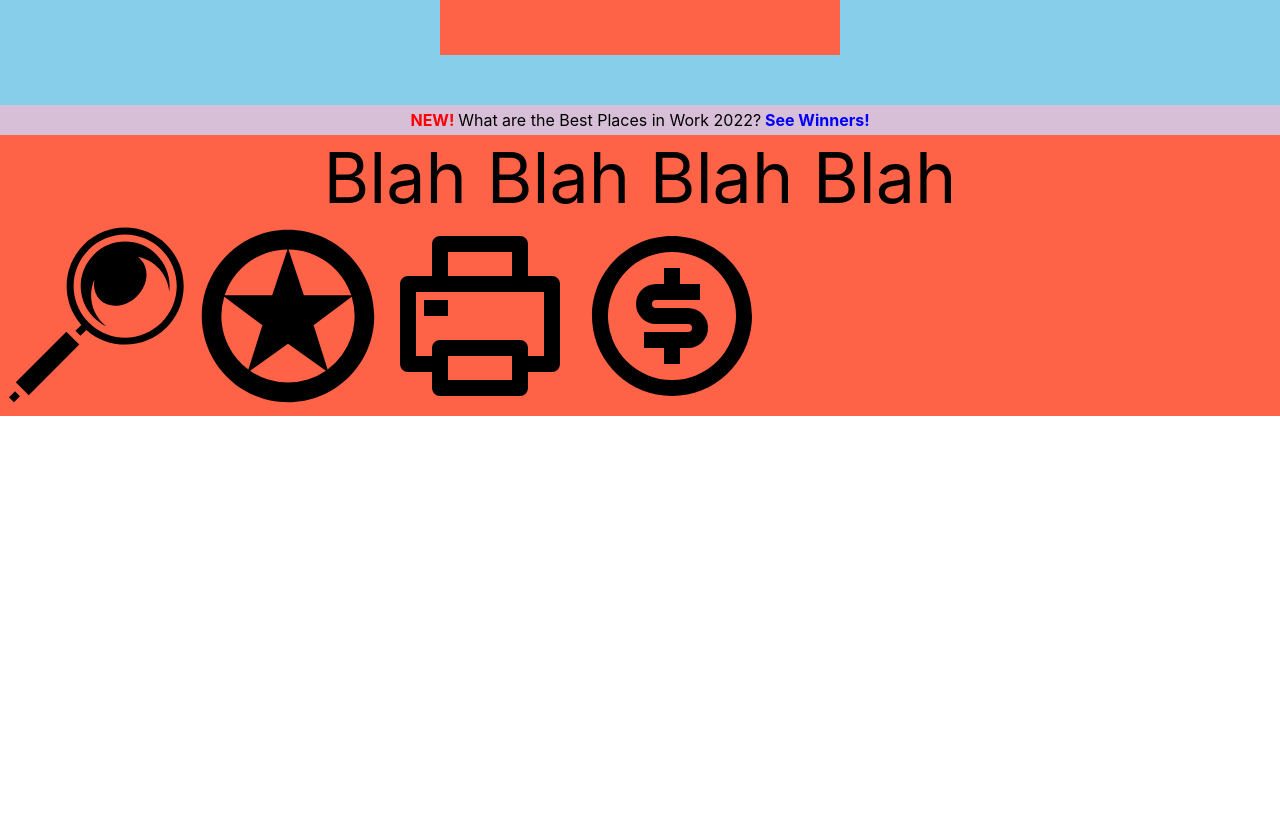
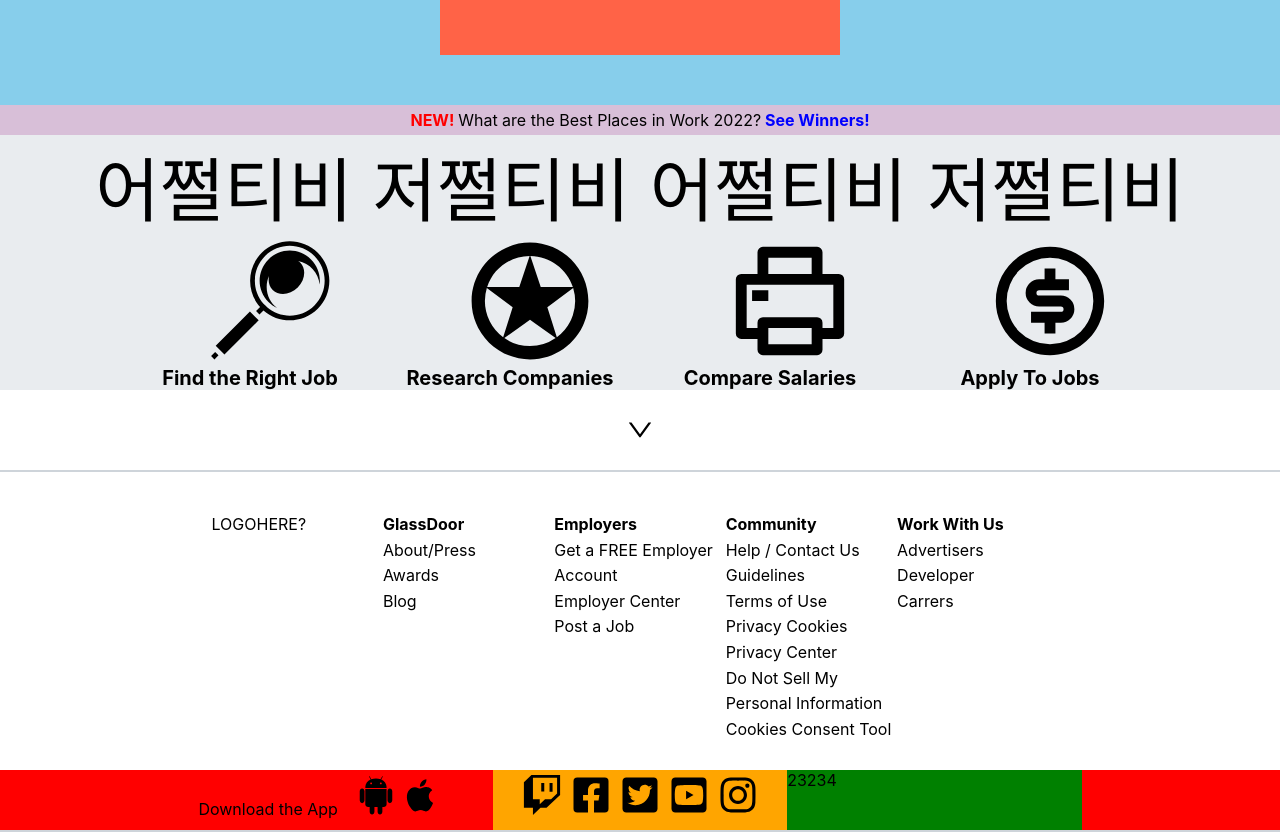
Before and after one commit to ddeongkyu/hong-homework, a React (Create React App) app: page / in a window 1280 px wide. Shown: the part 440-1272 px from the top of the page. Before the commit the page ends 856 px from the top, so only its background shows below. Built offline with nearby package versions, Linux system fonts and the light colour scheme.

Commit message:
Creating Basic Components Day2

```diff
--- a/src/components/Footer.js
+++ b/src/components/Footer.js
@@ -2,32 +2,236 @@
 import styled from "styled-components";
 import { RiMoneyDollarCircleLine, RiPrinterLine } from "react-icons/ri";
 import { GiAlliedStar, GiMagnifyingGlass } from "react-icons/gi";
+import { AiOutlineDown, AiOutLineUp } from "react-icons/ai";
+import { DiAndroid, DiApple } from "react-icons/di";
+import {
+  FaInstagram,
+  FaFacebookSquare,
+  FaTwitterSquare,
+  FaTwitch,
+  FaYoutubeSquare,
+} from "react-icons/fa";
 
 const FooterMainContainer = styled.div`
   width: 100%;
   height: 100%;
-  background: tomato;
+  background: #e9ecef;
 `;
 const TextBlock = styled.div`
   font-size: 70px;
   text-align: center;
   color: black;
 `;
+const IconContaner = styled.div`
+  margin-left: 120px;
+  margin-right: 120px;
+  display: flex;
+  align-items: center;
+  justify-content: center;
+`;
+const GlassBlock = styled.div`
+  width: 25%;
+  float: left;
+  background: #e9ecef;
+`;
+const StarBlock = styled.div`
+  width: 25%;
+  float: left;
+  background: #e9ecef;
+`;
+const DollorBlock = styled.div`
+  width: 25%;
+  float: left;
+  background: #e9ecef;
+`;
+const PrintBlock = styled.div`
+  width: 25%;
+  float: left;
+  background: #e9ecef;
+`;
+const FooterTextBlock = styled.div`
+  font-size: 20px;
+  text-align: center;
+  font-weight: bold;
+`;
+const FooterClick = styled.div`
+  width: 100%;
+  height: 80px;
+  display: flex;
+  align-items: center;
+  justify-content: center;
+`;
+
+const FooterBottom = styled.div`
+  width: 100%;
+  height: 300px;
+  border-top: 2px solid #ced4da;
+  box-sizing: border-box;
+`;
+const FooterBottomContainer = styled.div`
+  width: 100%;
+  height: 150px;
+  box-sizing: border-box;
+  display: flex;
+  justify-content: center;
+`;
+const FooterBottomInformation = styled.div`
+  width: 13%;
+  margin-right: 5px;
+  box-sizing: border-box;
+  margin-top: 40px;
+  line-height: 160%;
+`;
+const FooterBottomLogoBlock = styled.div`
+  width: 100%;
+  display: flex;
+  justify-content: center;
+  boox-sizing: border-box;
+  height: 60px;
+  background: red;
+  border-bottom: 2px solid #ced4da;
+`;
+const DownloadAppBlock = styled.div`
+  width: 23%;
+`;
+const TwitterLogoBlock = styled.div`
+  background: orange;
+  width: 23%;
+  text-align: center;
+`;
+const SelectBlock = styled.div`
+  background: green;
+  width: 23%;
+`;
 function Footer() {
+  const onClick = () => {
+    console.log("ㅇㅓ쩔티비");
+  };
   return (
+    <>
       <FooterMainContainer>
-      <TextBlock>Blah Blah Blah Blah</TextBlock>
-
+        <TextBlock>어쩔티비 저쩔티비 어쩔티비 저쩔티비</TextBlock>
+        <IconContaner>
+          <GlassBlock>
             <GiMagnifyingGlass
-        style={{ width: "15%", height: "15%", marginLeft: "" }}
+              style={{
+                width: "50%",
+                height: "10%",
+                marginLeft: "85px",
+                display: "flex",
+                alignItems: "center",
+                justifyContent: "center",
+              }}
             />
-      <GiAlliedStar style={{ width: "15%", height: "15%", marginLeft: "" }} />
-
-      <RiPrinterLine style={{ width: "15%", height: "15%", marginLeft: "" }} />
+            <FooterTextBlock>Find the Right Job</FooterTextBlock>
+          </GlassBlock>
+          <StarBlock>
+            <GiAlliedStar
+              style={{
+                width: "50%",
+                height: "10%",
+                marginLeft: "85px",
+                display: "flex",
+                alignItems: "center",
+                justifyContent: "center",
+              }}
+            />
+            <FooterTextBlock>Research Companies</FooterTextBlock>
+          </StarBlock>
+          <PrintBlock>
+            <RiPrinterLine
+              style={{
+                width: "50%",
+                height: "10%",
+                marginLeft: "85px",
+                display: "flex",
+                alignItems: "center",
+                justifyContent: "center",
+              }}
+            />
+            <FooterTextBlock>Compare Salaries</FooterTextBlock>
+          </PrintBlock>
+          <DollorBlock>
             <RiMoneyDollarCircleLine
-        style={{ width: "15%", height: "15%", marginLeft: "" }}
+              style={{
+                width: "50%",
+                height: "10%",
+                marginLeft: "85px",
+                display: "flex",
+                alignItems: "center",
+                justifyContent: "center",
+              }}
             />
+            <FooterTextBlock>Apply To Jobs</FooterTextBlock>
+          </DollorBlock>
+        </IconContaner>
       </FooterMainContainer>
+      <FooterClick>
+        <AiOutlineDown
+          style={{
+            width: "30px",
+            height: "30px",
+          }}
+          onClick={onClick}
+        />
+      </FooterClick>
+      <FooterBottom>
+        <FooterBottomContainer>
+          <FooterBottomInformation>LOGOHERE?</FooterBottomInformation>
+          <FooterBottomInformation>
+            <strong>GlassDoor</strong> <br /> About/Press <br /> Awards <br />{" "}
+            Blog
+          </FooterBottomInformation>
+          <FooterBottomInformation>
+            <strong>Employers</strong> <br /> Get a FREE Employer <br /> Account{" "}
+            <br /> Employer Center <br /> Post a Job
+          </FooterBottomInformation>
+          <FooterBottomInformation>
+            <strong>Community</strong> <br /> Help / Contact Us <br />{" "}
+            Guidelines <br />
+            Terms of Use <br /> Privacy Cookies <br /> Privacy Center <br /> Do
+            Not Sell My Personal Information Cookies Consent Tool
+          </FooterBottomInformation>
+          <FooterBottomInformation>
+            <strong>Work With Us</strong> <br /> Advertisers <br /> Developer{" "}
+            <br />
+            Carrers
+          </FooterBottomInformation>
+        </FooterBottomContainer>
+      </FooterBottom>
+      <FooterBottomLogoBlock>
+        <DownloadAppBlock>
+          Download the App &nbsp; &nbsp;
+          <DiAndroid
+            style={{ width: "40px", height: "40px", marginTop: "5px" }}
+          />
+          &nbsp;
+          <DiApple style={{ width: "40px", height: "40px" }} />
+        </DownloadAppBlock>
+        <TwitterLogoBlock>
+          <FaTwitch
+            style={{ width: "40px", height: "40px", marginTop: "5px" }}
+          />
+          &nbsp;&nbsp;
+          <FaFacebookSquare
+            style={{ width: "40px", height: "40px", marginTop: "5px" }}
+          />
+          &nbsp;&nbsp;
+          <FaTwitterSquare
+            style={{ width: "40px", height: "40px", marginTop: "5px" }}
+          />
+          &nbsp;&nbsp;
+          <FaYoutubeSquare
+            style={{ width: "40px", height: "40px", marginTop: "5px" }}
+          />
+          &nbsp;&nbsp;
+          <FaInstagram
+            style={{ width: "40px", height: "40px", marginTop: "5px" }}
+          />
+        </TwitterLogoBlock>
+        <SelectBlock>23234</SelectBlock>
+      </FooterBottomLogoBlock>
+    </>
   );
 }
 
--- a/src/components/Main.js
+++ b/src/components/Main.js
@@ -1,7 +1,8 @@
 import React from "react";
 import styled from "styled-components";
 import { VscMail, VscLock } from "react-icons/vsc";
-
+import { BsFacebook } from "react-icons/bs";
+import { FcGoogle } from "react-icons/fc";
 const MainContainer = styled.div`
   background: skyblue;
   height: 500px;
@@ -100,8 +101,32 @@
     <>
       <MainContainer>
         <BtnContainer>
-          <FacebookBtn>Contunue with FaceBook</FacebookBtn>
-          <GoogleBtn>Continue with Google</GoogleBtn>
+          <FacebookBtn>
+            <BsFacebook
+              style={{
+                marginLeft: "-40px",
+                marginRight: "20px",
+                width: "18px",
+                height: "18px",
+                marginTop: "3px",
+                boxSizing: "border-box",
+              }}
+            />
+            Contunue with FaceBook
+          </FacebookBtn>
+          <GoogleBtn>
+            <FcGoogle
+              style={{
+                marginLeft: "-60px",
+                marginRight: "20px",
+                width: "19px",
+                height: "19px",
+                marginTop: "3px",
+                boxSizing: "border-box",
+              }}
+            />
+            Continue with Google
+          </GoogleBtn>
           <TextBlock>or 이 들어갈 자리입니다(with 수평선)</TextBlock>
           <CreateInput>
             <InputStyle placeholder="Create account with Email" />
@@ -110,7 +135,7 @@
                 width: "30px",
                 height: "30px",
                 position: "absolute",
-                right: "36%",
+                right: "40%",
               }}
             />
           </CreateInput>
@@ -121,7 +146,7 @@
                 width: "30px",
                 height: "30px",
                 position: "absolute",
-                right: "36%",
+                right: "40%",
               }}
             />
           </CreateInput>
@@ -133,7 +158,7 @@
       </MainContainer>
       <NewInformationBlock>
         <strong style={{ color: "red" }}>NEW!&nbsp;</strong> What are the Best
-        Places in Work 2022?{" "}
+        Places in Work 2022?
         <strong style={{ color: "blue" }}>&nbsp;See Winners!</strong>
       </NewInformationBlock>
     </>
```
Also changed, not shown: src/img/zzzz.png (renamed from src/img/KakaoTalk_Photo_2022-05-02-16-29-51.png). Lines whose indentation alone changed are shown as unchanged.
